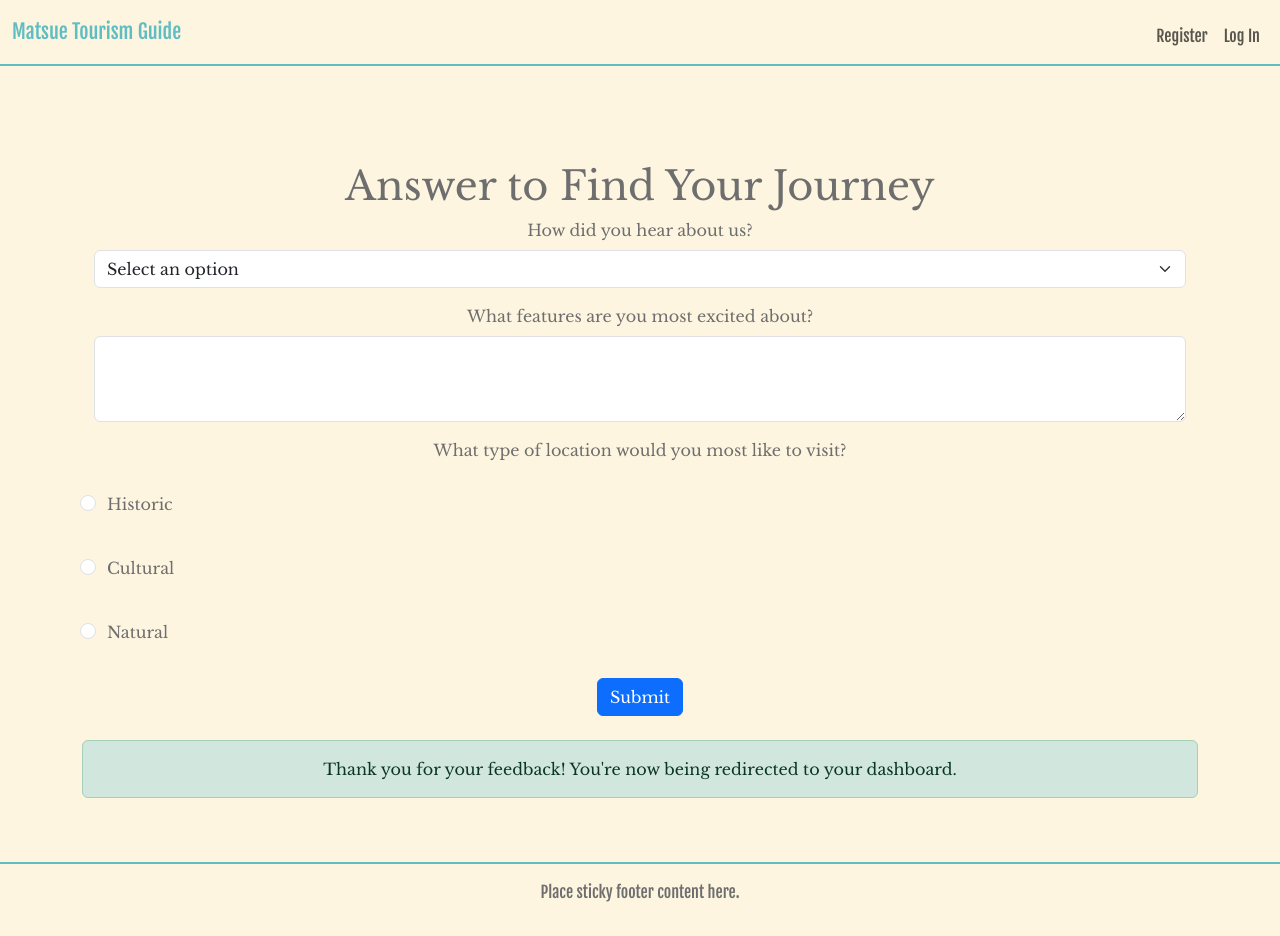
After one commit to ethan-s-obrien/Matsue-Tourism-Guide, a Flask app: page /survey in a window 1280 px wide. The commit adds this page. Run offline with Flask 3, Linux system fonts and the light colour scheme.

Commit message:
login and regitry added, survey began

```diff
--- a/App.py
+++ b/App.py
@@ -13,9 +13,113 @@ app.config["SESSION_PERMANENT"] = False
 app.config["SESSION_TYPE"] = "filesystem"
 Session(app)
 
+if __name__ == '__main__':
+    app.run(debug=True)
+
+@app.after_request
+def after_request(response):
+    """Ensure responses aren't cached"""
+    response.headers["Cache-Control"] = "no-cache, no-store, must-revalidate"
+    response.headers["Expires"] = 0
+    response.headers["Pragma"] = "no-cache"
+    return response
+
 @app.route("/")
 def index():
      return render_template("index.html")
 
-if __name__ == "__main__":
-    app.run(debug=True)
+
+@app.route("/login", methods=["GET", "POST"])
+def login():
+    """Log user in"""
+
+    # Forget any user_id
+    session.clear()
+
+    # User reached route via POST (as by submitting a form via POST)
+    if request.method == "POST":
+        # Ensure username was submitted
+        if not request.form.get("username"):
+            return apology("must provide username", 400)
+
+        # Ensure password was submitted
+        elif not request.form.get("password"):
+            return apology("must provide password", 400)
+
+        # Query database for username
+        rows = db.execute(
+            "SELECT * FROM users WHERE username = ?", request.form.get("username")
+        )
+
+        # Ensure username exists and password is correct
+        if len(rows) != 1 or not check_password_hash(
+            rows[0]["hash"], request.form.get("password")
+        ):
+            return apology("invalid username and/or password", 400)
+
+        # Remember which user has logged in
+        session["user_id"] = rows[0]["id"]
+
+        # Redirect user to home page
+        return redirect("mytrip.html")
+
+    # User reached route via GET (as by clicking a link or via redirect)
+    return render_template("login.html")
+
+
+@app.route("/logout")
+def logout():
+    """Log user out"""
+
+    # Forget any user_id
+    session.clear()
+
+    # Redirect user to login form
+    return redirect("/")
+
+@app.route("/register", methods=["GET", "POST"])
+def register():
+    """Register user"""
+    if request.method == 'POST':
+
+        # Username & Password registration
+        name = request.form.get("username")
+        password = request.form.get("password")
+        confirmation = request.form.get("confirmation")
+
+        # Validate registration
+        if not name:
+            return apology("Missing Username", 400)
+        elif not password:
+            return apology("Missing Password", 400)
+        elif password != confirmation:
+            return apology("Password's did not match", 400)
+
+        # Check if username already exists
+        sql_count = db.execute("SELECT COUNT(*) AS count FROM users WHERE username = ?", name)
+        username_count = sql_count[0]["count"]
+        if username_count != 0:
+            return apology("Username already exists", 400)
+
+        # Hash password
+        hashed_password = generate_password_hash(password)
+
+        # Insertion of valid registration into database
+        db.execute("INSERT INTO users (username, hash) VALUES(?, ?)", name, hashed_password)
+
+        # session['user_id'] = new_user.id #Have new user be logged in
+
+        # Redirect on success
+        return redirect("/survey")
+
+    # Render registration page for GET
+    return render_template("register.html")
+
+@app.route('/survey', methods=['GET', 'POST'])
+def survey():
+    if request.method == 'POST':
+        #Process survey data
+        pref_1 = request.form.get('1st_pref')
+        user_id = session.get('user_id')
+        return redirect('/mytrip')
+    return render_template('survey.html')
--- a/static/styles.css
+++ b/static/styles.css
@@ -76,3 +76,36 @@ footer.bg-light {
     font-weight: 400;
     font-style: normal;
 }
+
+.form-check {
+    display: flex;
+    align-items: center;
+    padding: 5px;
+    border: 5px solid transparent; /*invisible border to prevent and wiggles from the hover color */
+}
+
+.form-check .form-check-label {
+    margin-top: 6px;
+    margin-left: 5px;
+    padding: 5px;
+    padding-right: 10px;
+    border: 1px solid transparent;
+}
+
+/* Highlight the label on hover */
+.form-check:hover .form-check-label {
+    background-color: #f92c85;
+    border-radius: 5px;
+    padding: 5px;
+    color: #6e6e6e;
+    transition: background-color 0.3s ease; /* smooth hover effect transition */
+}
+
+.form-check-input:checked + .form-check-label {
+    background-color: #5ebec4;
+    border-radius: 5px;
+    padding: 5px;
+    color: #6e6e6e;
+    font-weight: bold;
+    border: 1px solid #c3e6cb;
+}
--- /dev/null
+++ b/templates/survey.html
@@ -0,0 +1,58 @@
+{% extends "layout.html" %}
+
+{% block title %}
+    Survey
+{% endblock %}
+
+{% block main %}
+<body>
+    <div class="container mt-5">
+        <h1 class="text-center">Answer to Find Your Journey</h1>
+        <form method="POST" action="/survey">
+            <!-- Example question -->
+            <div class="mb-3">
+                <label for="question_1" class="form-label">How did you hear about us?</label>
+                <select class="form-select" id="question_1" name="question_1" required>
+                    <option value="" disabled selected>Select an option</option>
+                    <option value="social_media">Social Media</option>
+                    <option value="friend">Friend</option>
+                    <option value="advertisement">Advertisement</option>
+                </select>
+            </div>
+            <!-- Another example question -->
+            <div class="mb-3">
+                <label for="question_2" class="form-label">What features are you most excited about?</label>
+                <textarea class="form-control" id="question_2" name="question_2" rows="3"></textarea>
+            </div>
+            <fieldset class="row mb-3">
+                <label for="question_3" class="form-label">What type of location would you most like to visit?</label>
+                <div class="col-sm-10">
+                        <div class="form-check">
+                        <input class="form-check-input" type="radio" name="1st_pref" id="pref_1" value="Historic" required>
+                        <label class="form-check-label" for="pref_1">
+                            Historic
+                        </label>
+                        </div>
+                        <div class="form-check">
+                        <input class="form-check-input" type="radio" name="pref" id="pref_2" value="Cultural" required>
+                        <label class="form-check-label" for="pref_2">
+                            Cultural
+                        </label>
+                        </div>
+                        <div class="form-check">
+                        <input class="form-check-input" type="radio" name="pref" id="pref_3" value="Natural" required>
+                        <label class="form-check-label" for="pref_3">
+                            Natural
+                        </label>
+                </div>
+                </div>
+            </fieldset>
+            <button type="submit" class="btn btn-primary">Submit</button>
+        </form>
+    </div>
+    <div class="alert alert-success mt-4" role="alert">
+        Thank you for your feedback! You're now being redirected to your dashboard.
+    </div>
+
+</body>
+{% endblock %}
```
Also changed, not shown: templates/login.html (added, +17 -0 lines), templates/mytrip.html (added, +9 -0 lines), templates/register.html (added, +20 -0 lines).
